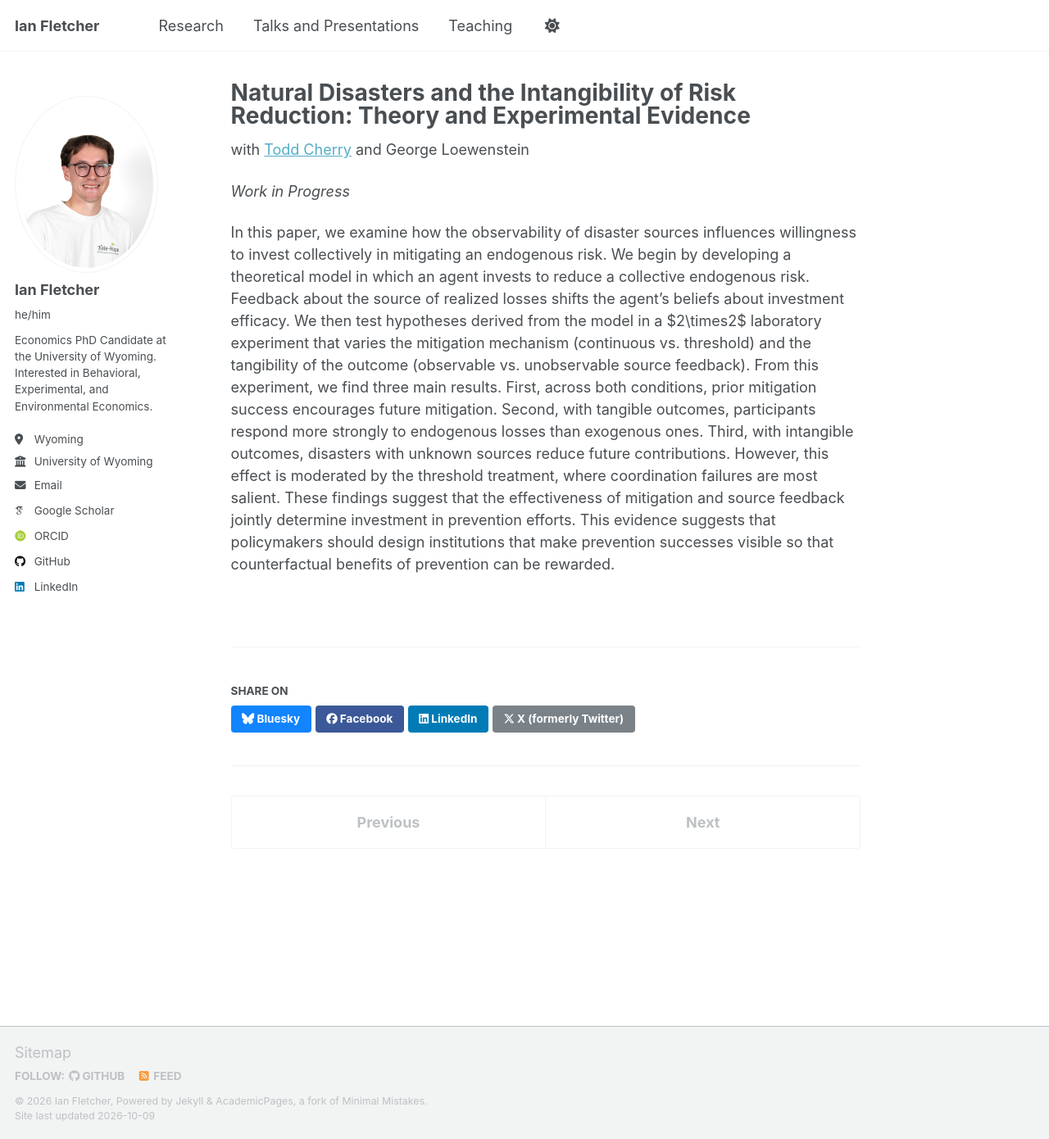
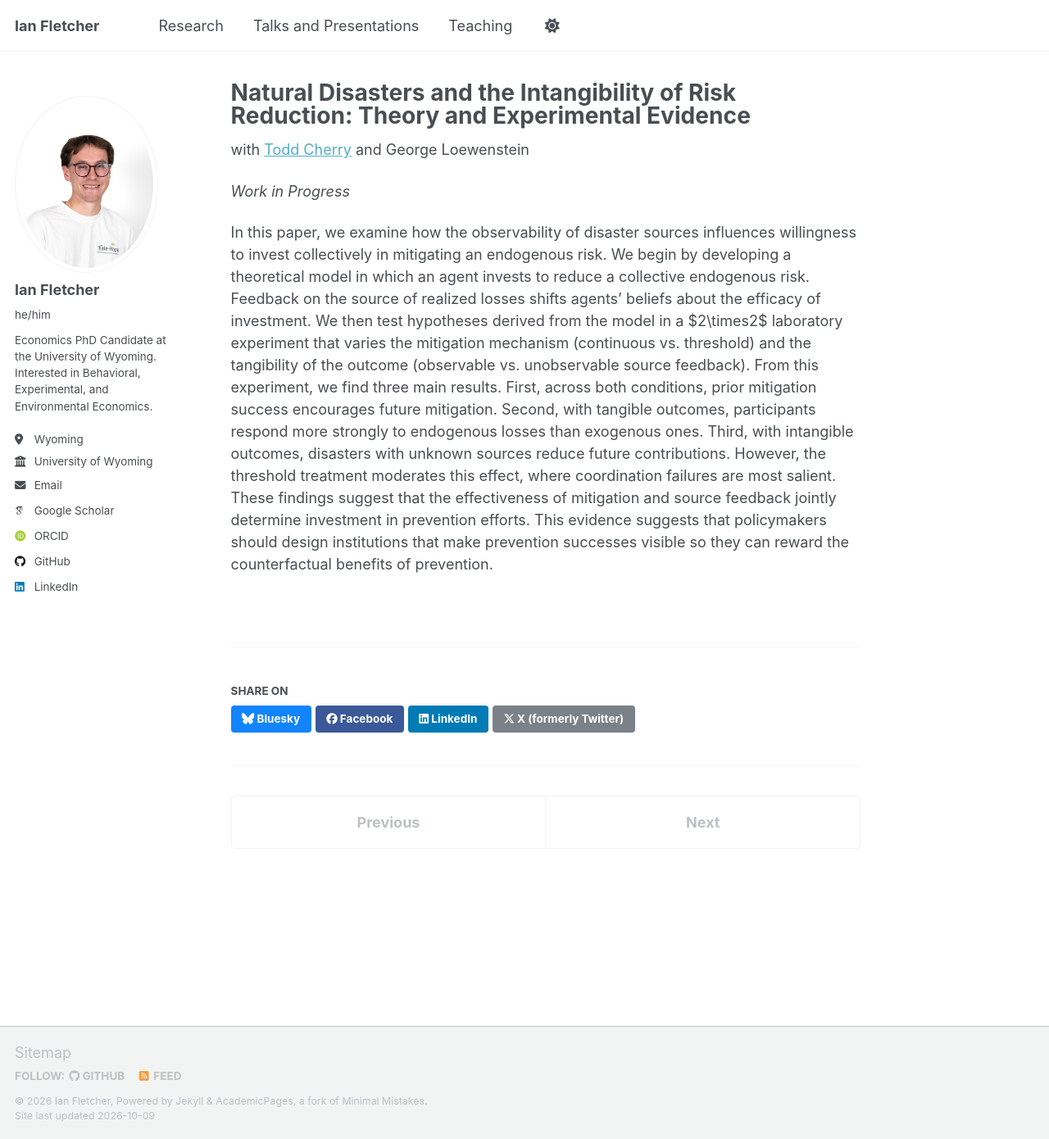
Before and after one commit to fletcherian/fletcherian.github.io, a Jekyll site: the page built from _publications/intang-risk-group.md, in a window 1280 px wide and 1390 px high. Shown: the whole window at 82% size. Built offline with Jekyll 4.4.1, drawn with Linux system fonts in a browser that asks for light colours; some web fonts are replaced; a script that is not in the unit is left out.

Commit message:
Edit paper on disaster source observability
Revised text for clarity and grammatical accuracy.

```diff
--- a/_publications/intang-risk-group.md
+++ b/_publications/intang-risk-group.md
@@ -11,4 +11,4 @@ with [Todd Cherry](https://tlcherry.weebly.com/) and George Loewenstein
 
 _Work in Progress_
 
-In this paper, we examine how the observability of disaster sources influences willingness to invest collectively in mitigating an endogenous risk. We begin by developing a theoretical model in which an agent invests to reduce a collective endogenous risk. Feedback about the source of realized losses shifts the agent's beliefs about investment efficacy. We then test hypotheses derived from the model in a $2\times2$ laboratory experiment that varies the mitigation mechanism (continuous vs. threshold) and the tangibility of the outcome (observable vs. unobservable source feedback). From this experiment, we find three main results. First, across both conditions, prior mitigation success encourages future mitigation. Second, with tangible outcomes, participants respond more strongly to endogenous losses than exogenous ones. Third, with intangible outcomes, disasters with unknown sources reduce future contributions. However, this effect is moderated by the threshold treatment, where coordination failures are most salient. These findings suggest that the effectiveness of mitigation and source feedback jointly determine investment in prevention efforts. This evidence suggests that policymakers should design institutions that make prevention successes visible so that counterfactual benefits of prevention can be rewarded.
+In this paper, we examine how the observability of disaster sources influences willingness to invest collectively in mitigating an endogenous risk. We begin by developing a theoretical model in which an agent invests to reduce a collective endogenous risk. Feedback on the source of realized losses shifts agents' beliefs about the efficacy of investment. We then test hypotheses derived from the model in a $2\times2$ laboratory experiment that varies the mitigation mechanism (continuous vs. threshold) and the tangibility of the outcome (observable vs. unobservable source feedback). From this experiment, we find three main results. First, across both conditions, prior mitigation success encourages future mitigation. Second, with tangible outcomes, participants respond more strongly to endogenous losses than exogenous ones. Third, with intangible outcomes, disasters with unknown sources reduce future contributions. However, the threshold treatment moderates this effect, where coordination failures are most salient. These findings suggest that the effectiveness of mitigation and source feedback jointly determine investment in prevention efforts. This evidence suggests that policymakers should design institutions that make prevention successes visible so they can reward the counterfactual benefits of prevention.
```
